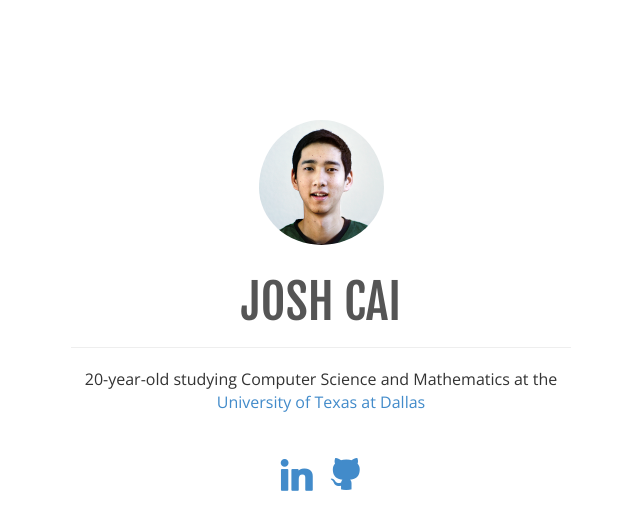
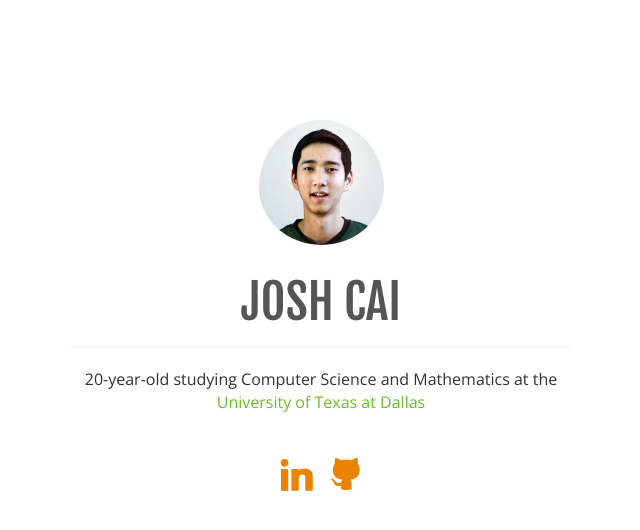
Before and after one commit to joshcai/website-angular, a website: page index.html in a window 1280 px wide. Shown: the whole page, without its empty margins (319-959 px from the left). Drawn offline with nearby package versions, Linux system fonts and the light colour scheme.

Commit message:
change link colors

```diff
--- a/css/styles.css
+++ b/css/styles.css
@@ -12,12 +12,20 @@ body {
 }
 
 a {
-  color: #428bca;
+  color: #69BE28;
   text-decoration: none;
 }
 
 a:hover {
-  color: #2a6496;
+  color: #C9DD03;
+}
+
+a .socicon {
+  color: #E98300;
+}
+
+a .socicon:hover {
+  color: #FFB612;
 }
 
 .img-circle {
```
